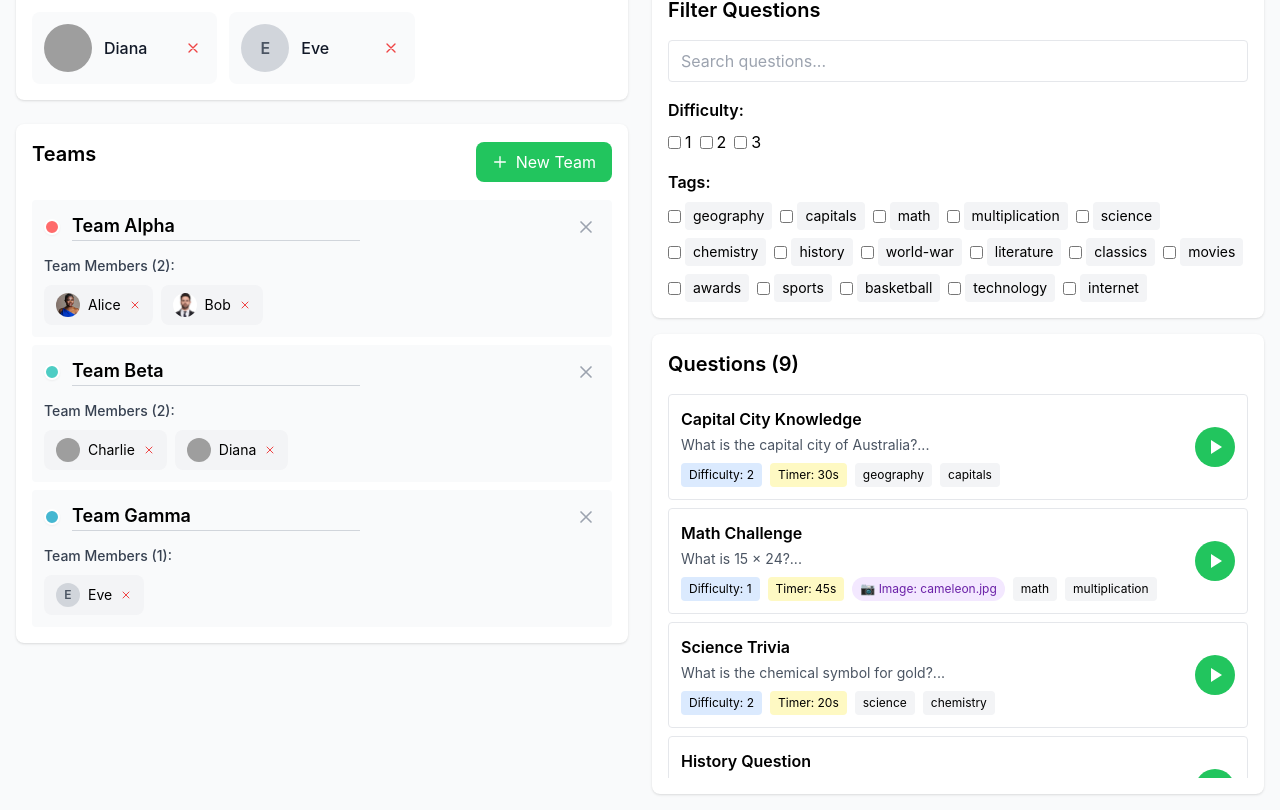
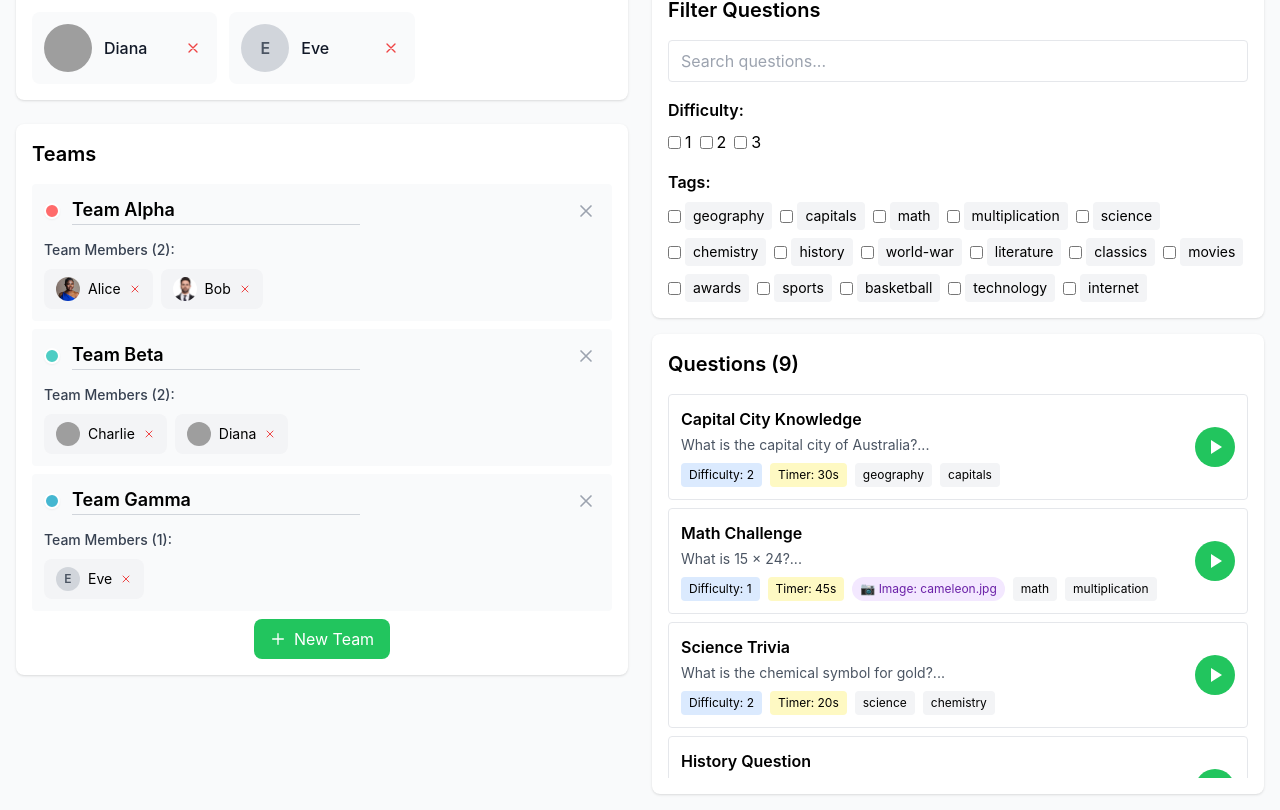
Before and after one commit to Boulkiess/game-of-friendship, a React (Create React App) app: page / in a window 1280 px wide. Shown: the part 382-1192 px from the top of the page. Built offline with nearby package versions, Linux system fonts and the light colour scheme; grey boxes are pictures that could not be loaded.

Commit message:
Refactor PlayerSetup component; move "New Team" button to the bottom for improved layout

```diff
--- a/src/components/gamemaster/PlayerSetup.tsx
+++ b/src/components/gamemaster/PlayerSetup.tsx
@@ -287,18 +287,7 @@ export const PlayerSetup: React.FC = () => {
 
       {/* Teams Section */}
       <div className={styles.section}>
-        <div className="flex items-center justify-between mb-4">
-          <h3 className={styles.sectionTitle}>Teams</h3>
-          <button
-            onClick={handleCreateNewTeam}
-            className="px-4 py-2 bg-green-500 text-white rounded-lg hover:bg-green-600 flex items-center space-x-2"
-          >
-            <svg className="w-4 h-4" fill="none" stroke="currentColor" viewBox="0 0 24 24">
-              <path strokeLinecap="round" strokeLinejoin="round" strokeWidth={2} d="M12 4v16m8-8H4" />
-            </svg>
-            <span>New Team</span>
-          </button>
-        </div>
+        <h3 className={styles.sectionTitle}>Teams</h3>
 
         <div className={styles.teamsList}>
           {teams.map(renderTeamEditor)}
@@ -307,6 +296,19 @@ export const PlayerSetup: React.FC = () => {
               No teams created yet. Click "New Team" to get started!
             </p>
           )}
+
+          {/* New Team Button - moved to bottom */}
+          <div className="mt-4 text-center">
+            <button
+              onClick={handleCreateNewTeam}
+              className="px-4 py-2 bg-green-500 text-white rounded-lg hover:bg-green-600 flex items-center space-x-2 mx-auto"
+            >
+              <svg className="w-4 h-4" fill="none" stroke="currentColor" viewBox="0 0 24 24">
+                <path strokeLinecap="round" strokeLinejoin="round" strokeWidth={2} d="M12 4v16m8-8H4" />
+              </svg>
+              <span>New Team</span>
+            </button>
+          </div>
         </div>
       </div>
     </div>
```
